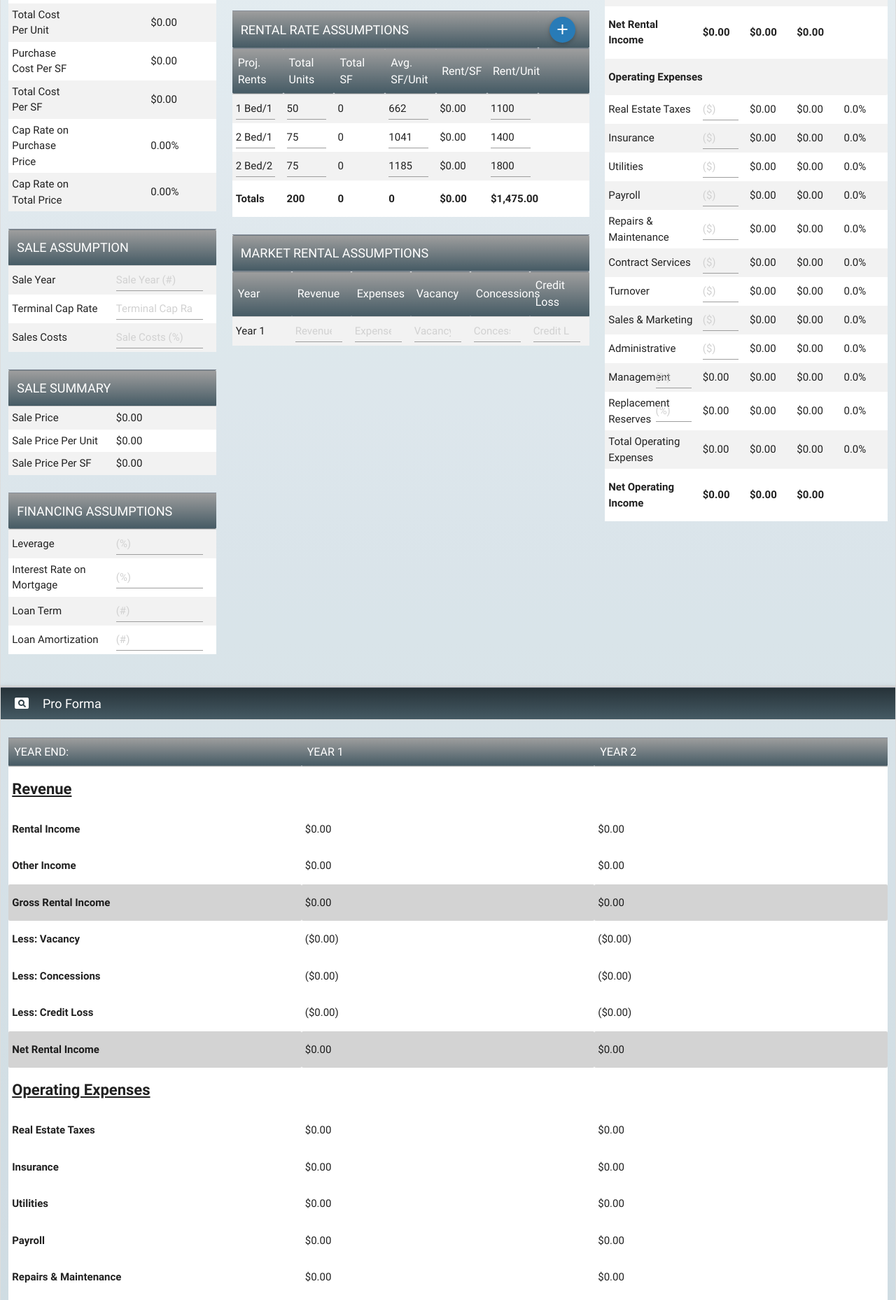
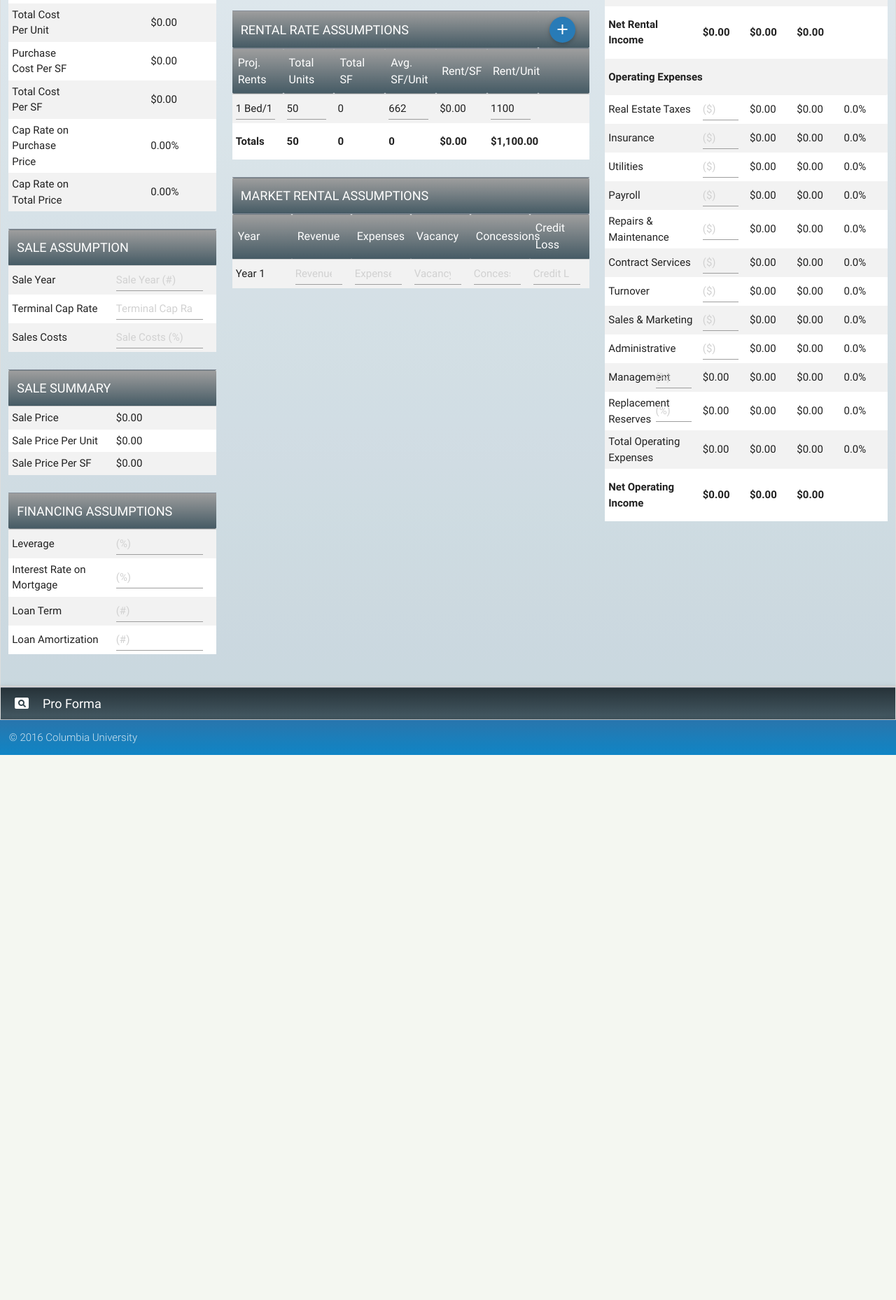
Before and after one commit to htisaksen/Columbia-MSRED, a Flask app: page /dashboard in a window 1280 px wide. Shown: the part 699-2557 px from the top of the page at 70% size. After the commit the page ends 1778 px from the top, so only its background shows below. Run offline with Flask 2, Linux system fonts and the light colour scheme; the visitor is signed in with stand-in values (Sample User, id 1).

Commit message:
fixed small changes

```diff
--- a/static/js/htmlgen.js
+++ b/static/js/htmlgen.js
@@ -13,26 +13,26 @@ myApp.htmlGen = {};
   		.append($("<td>").html("<input type='number' name='rent_per_unit1' class='rent_per_unit' placeholder='Rent Per Unit' value='1100'></td>"))
   		.append($("<td>"))
       )
-  	$('#Rental_Rate_Assumptions').find('tbody')
-  		.append($("<tr class = 'rent_row'>")
-  		.append($("<td>").html("<input type='text' name='proj_rents2' class='proj_rents' placeholder='Project Rents' value='2 Bed/1 Bath'></td>"))
-  		.append($("<td>").html("<input type='number' name='total_units2' class='total_units' placeholder='Total Units' value='75'></td>"))
-  		.append($("<td class = 'total_sf'></td>").text("0"))
-  		.append($("<td>").html("<input type='number' name='avg_sf_per_unit2' class='avg_sf_per_unit' placeholder='Avg SF Per Unit' value='1041'></td>"))
-  		.append($("<td class = 'rent_per_sf'></td>").text("$0.00"))
-  		.append($("<td>").html("<input type='number' name='rent_per_unit2' class='rent_per_unit' placeholder='Rent Per Unit' value='1400'></td>"))
-  		.append($("<td>"))
-      )
-  	$('#Rental_Rate_Assumptions').find('tbody')
-  		.append($("<tr class = 'rent_row'>")
-  		.append($("<td>").html("<input type='text' name='proj_rents3' class='proj_rents' placeholder='Project Rents' value='2 Bed/2 Bath'></td>"))
-  		.append($("<td>").html("<input type='number' name='total_units3' class='total_units' placeholder='Total Units' value='75'></td>"))
-  		.append($("<td class = 'total_sf'></td>").text("0"))
-  		.append($("<td>").html("<input type='number' name='avg_sf_per_unit3' class='avg_sf_per_unit' placeholder='Avg SF Per Unit' value='1185'></td>"))
-  		.append($("<td class = 'rent_per_sf'></td>").text("$0.00"))
-  		.append($("<td>").html("<input type='number' name='rent_per_unit3' class='rent_per_unit' placeholder='Rent Per Unit' value='1800'></td>"))
-      .append($("<td>"))
-  		)
+  	// $('#Rental_Rate_Assumptions').find('tbody')
+  	// 	.append($("<tr class = 'rent_row'>")
+  	// 	.append($("<td>").html("<input type='text' name='proj_rents2' class='proj_rents' placeholder='Project Rents' value='2 Bed/1 Bath'></td>"))
+  	// 	.append($("<td>").html("<input type='number' name='total_units2' class='total_units' placeholder='Total Units' value='75'></td>"))
+  	// 	.append($("<td class = 'total_sf'></td>").text("0"))
+  	// 	.append($("<td>").html("<input type='number' name='avg_sf_per_unit2' class='avg_sf_per_unit' placeholder='Avg SF Per Unit' value='1041'></td>"))
+  	// 	.append($("<td class = 'rent_per_sf'></td>").text("$0.00"))
+  	// 	.append($("<td>").html("<input type='number' name='rent_per_unit2' class='rent_per_unit' placeholder='Rent Per Unit' value='1400'></td>"))
+  	// 	.append($("<td>"))
+   //    )
+  	// $('#Rental_Rate_Assumptions').find('tbody')
+  	// 	.append($("<tr class = 'rent_row'>")
+  	// 	.append($("<td>").html("<input type='text' name='proj_rents3' class='proj_rents' placeholder='Project Rents' value='2 Bed/2 Bath'></td>"))
+  	// 	.append($("<td>").html("<input type='number' name='total_units3' class='total_units' placeholder='Total Units' value='75'></td>"))
+  	// 	.append($("<td class = 'total_sf'></td>").text("0"))
+  	// 	.append($("<td>").html("<input type='number' name='avg_sf_per_unit3' class='avg_sf_per_unit' placeholder='Avg SF Per Unit' value='1185'></td>"))
+  	// 	.append($("<td class = 'rent_per_sf'></td>").text("$0.00"))
+  	// 	.append($("<td>").html("<input type='number' name='rent_per_unit3' class='rent_per_unit' placeholder='Rent Per Unit' value='1800'></td>"))
+   //    .append($("<td>"))
+  	// 	)
   };
 //END TESTING PURPOSES @@@@@@@@@@@@@@@@@@@@@@@@@@@@@@@@@@@@@@@@@@@
 
--- a/templates/proforma.html
+++ b/templates/proforma.html
@@ -1,7 +1,7 @@
 {% block proforma %}
 <ul class="collapsible" data-collapsible="expandable">
   <li>
-  <div class="collapsible-header active"><i class="material-icons">pageview</i>Pro Forma</div>
+  <div class="collapsible-header"><i class="material-icons">pageview</i>Pro Forma</div>
   <div class="collapsible-body">
 
     <div class='row'>
```
